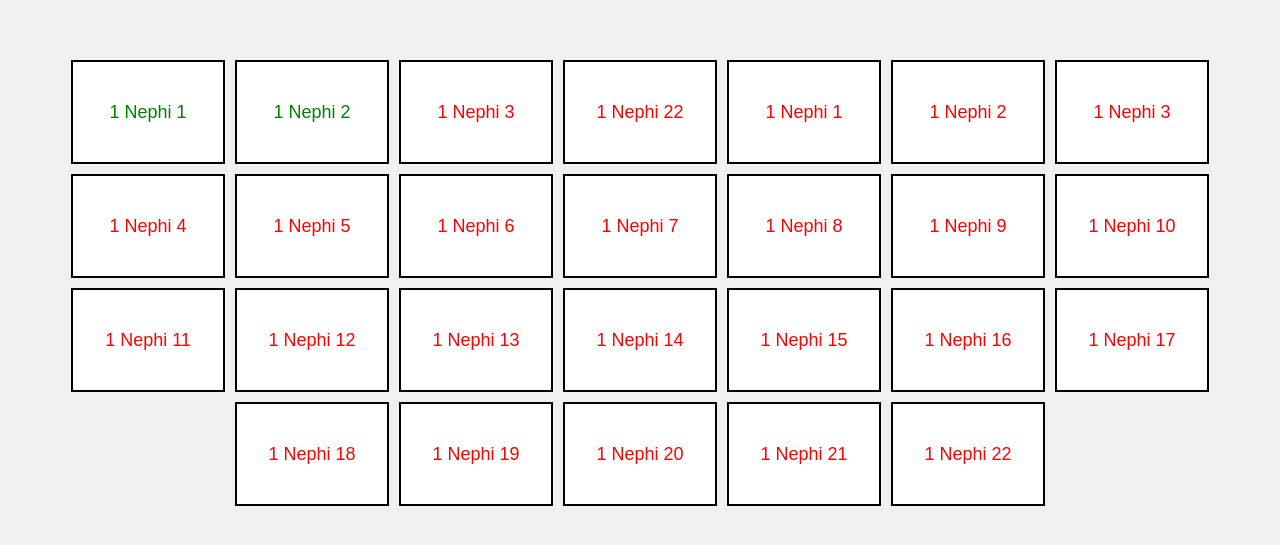
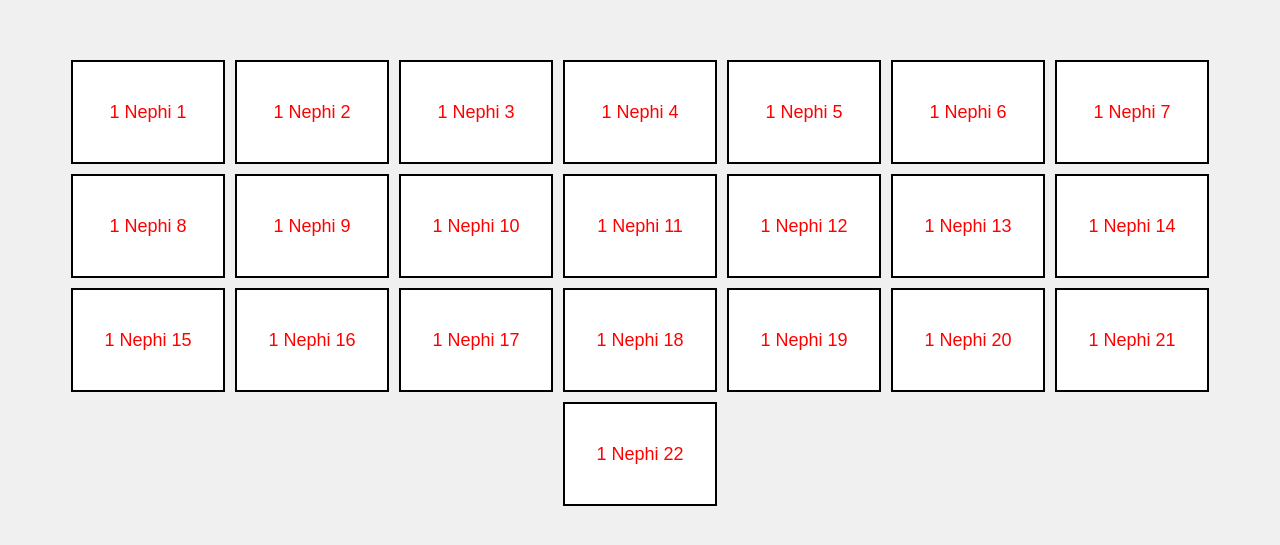
Before and after one commit to dogdanjr/DansTracker, a plain HTML site: page index.html in a window 1280 px wide. Shown: the part 117-662 px from the top of the page. Drawn offline with Linux system fonts and the light colour scheme.

Commit message:
Update index.html

```diff
--- a/index.html
+++ b/index.html
@@ -8,12 +8,7 @@
 </head>
 <body>
     <div id="chapter-container">
-        <!-- Add 'completed' class to any chapter you want to turn green -->
-        <div class="chapter-box completed">1 Nephi 1</div>
-        <div class="chapter-box completed">1 Nephi 2</div>
-        <div class="chapter-box">1 Nephi 3</div>
-        <!-- Continue for all chapters up to 1 Nephi 22 -->
-        <div class="chapter-box">1 Nephi 22</div>
+        <!-- Dynamically generate chapters using JavaScript -->
     </div>
     <script src="script.js"></script>
 </body>
```
